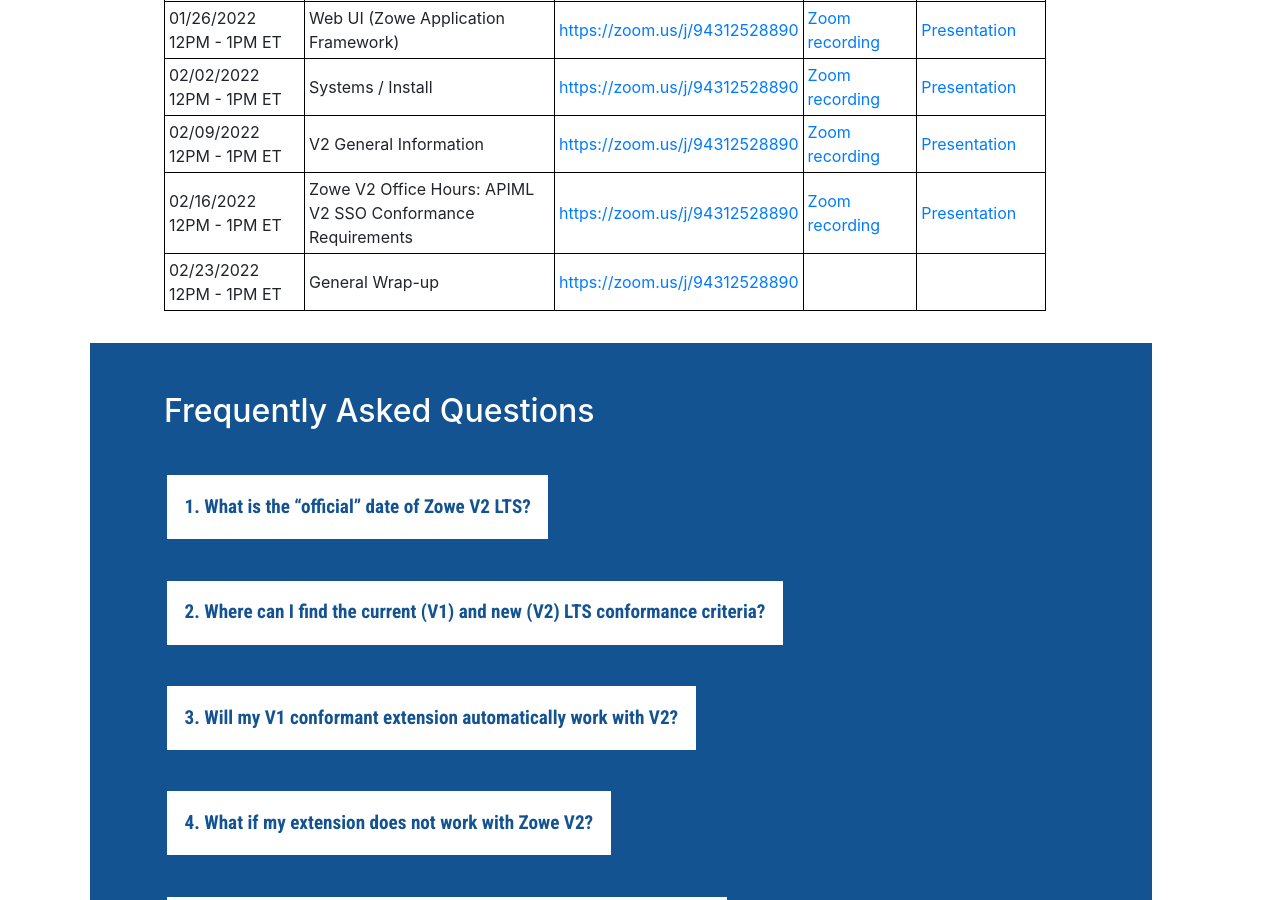
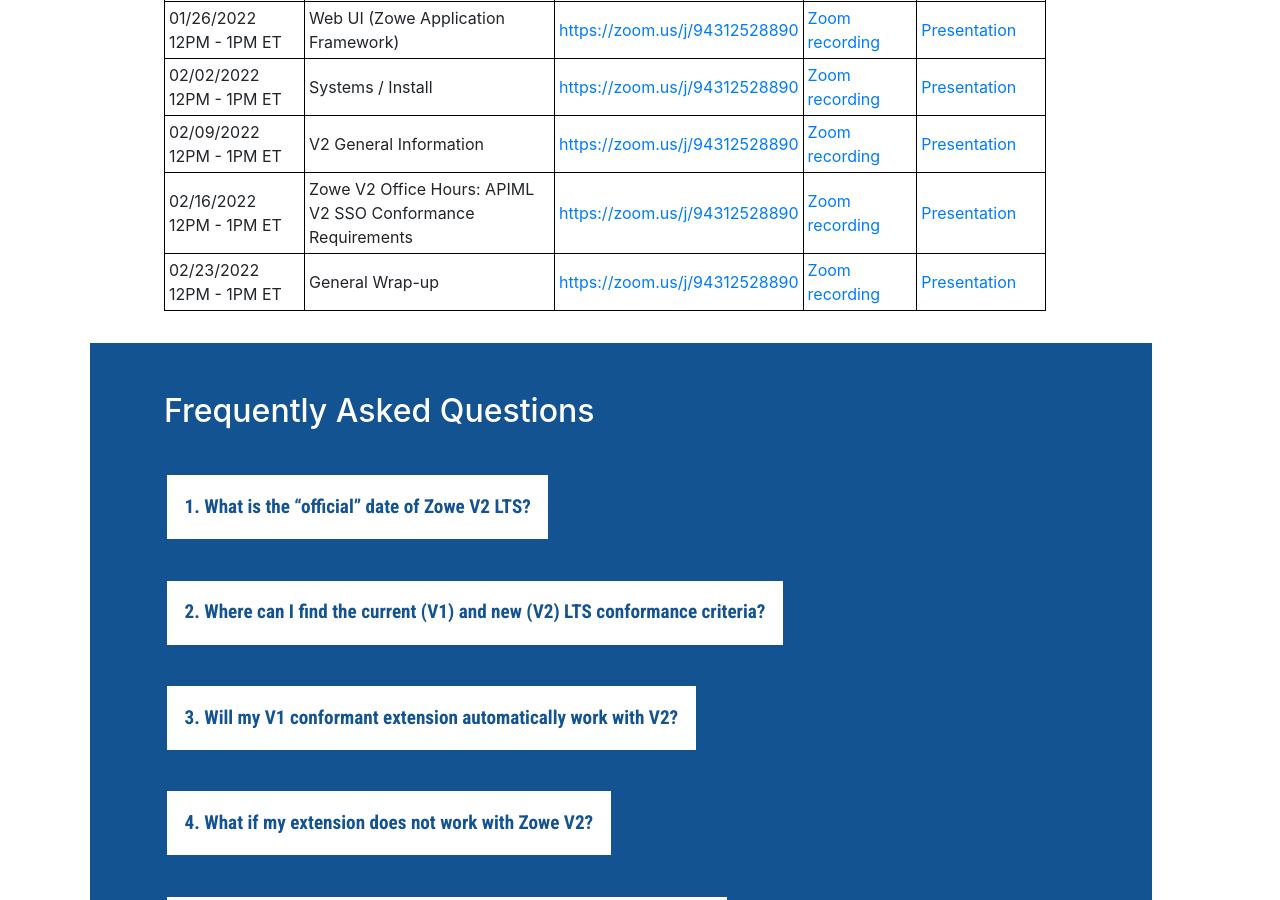
Before and after one commit to zowe/zowe.github.io, a Jekyll site: the page built from vNext.md, in a window 1280 px wide and 900 px high, scrolled down 7809 px. Built offline with Jekyll 4.4.1, drawn with Linux system fonts in a browser that asks for light colours; our own code applies the rules of GitHub Pages for plain Markdown files.

Commit message:
Add recording and presentation for office hours
Signed-off-by: Jakub Balhar <jakub.balhar@broadcom.net>

```diff
--- a/vNext.md
+++ b/vNext.md
@@ -468,8 +468,8 @@
       <td>02/23/2022 12PM - 1PM ET</td>
       <td>General Wrap-up</td>
       <td><a href="https://zoom.us/j/94312528890">https://zoom.us/j/94312528890</a></td>
-      <td></td>
-      <td></td>
+      <td><a href="https://zoom.us/rec/share/m_GRf5qqNR2ZSoqm-O5KkOSJsIb903ePwtuPubbeDZKvpJLZ1MvPLn3WrUONgHge.PPavL6ldvUNtDztg?startTime=1645641871000">Zoom recording</a></td>
+      <td><a href="https://ibm.box.com/s/ggjc951q5xk92jyzqeaxhcvvnmwzxpod">Presentation</a></td>
     </tr>
     </table>
   </div>
```
